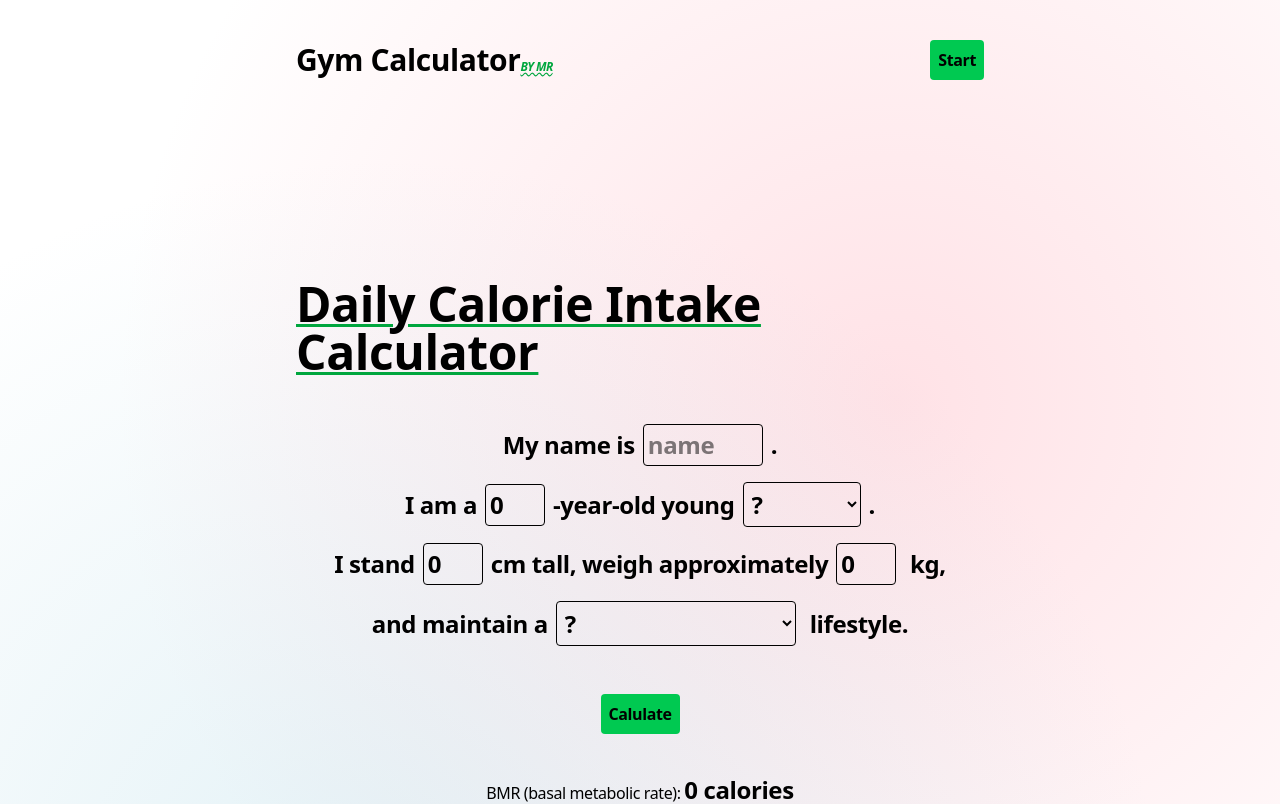
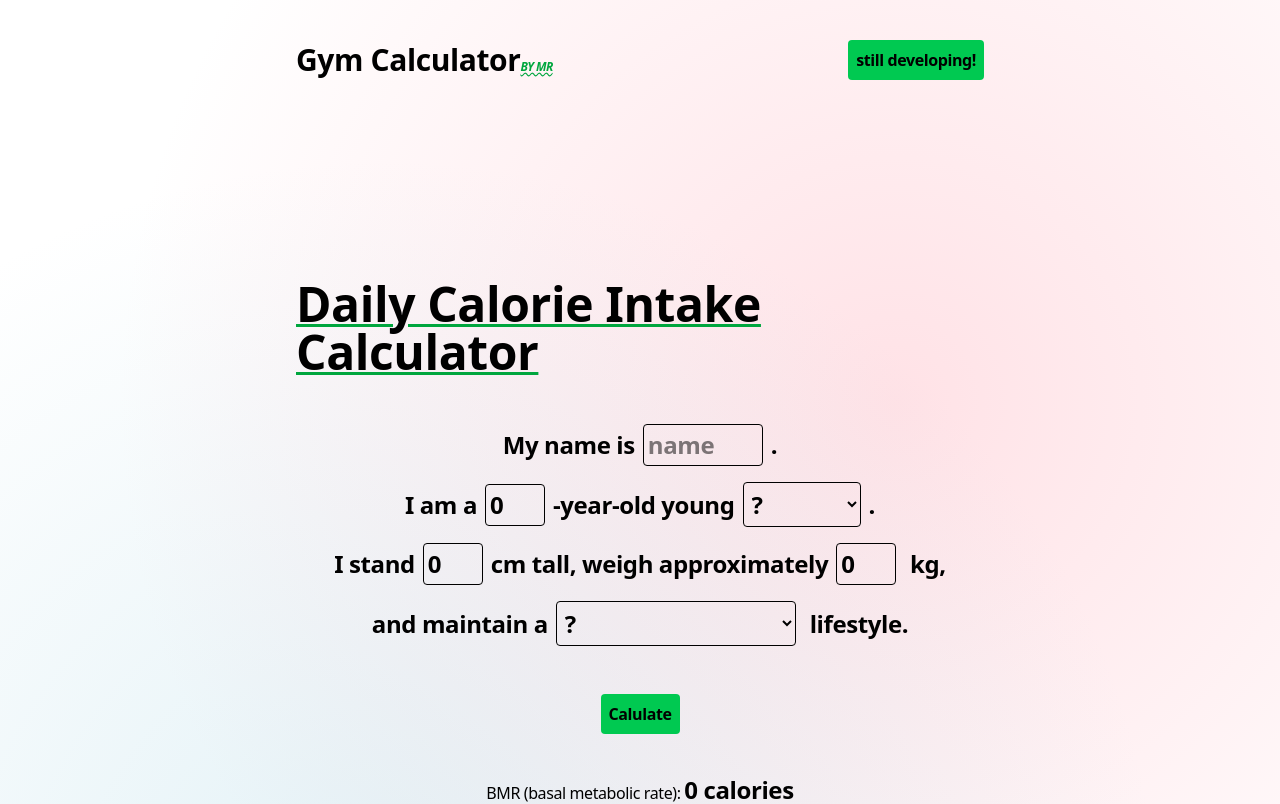
Before and after one commit to rahscripts/gym-calculator, a Next.js app: page / in a window 1280 px wide. Shown: the top 804 px of the page. Built offline with nearby package versions, Linux system fonts and the light colour scheme.

Commit message:
still developing

```diff
--- a/components/Header.tsx
+++ b/components/Header.tsx
@@ -10,7 +10,7 @@ export default function Header() {
                     </span>
                     </h1>
           </div>
-          <div><button className="bg-green-500 p-2 rounded font-bold hover:bg-green-600 cursor-pointer"> Start </button></div>
+          <div><button className="bg-green-500 p-2 rounded font-bold hover:bg-green-600 cursor-pointer"> still developing! </button></div>
             </div>
         </div>
     )
```
